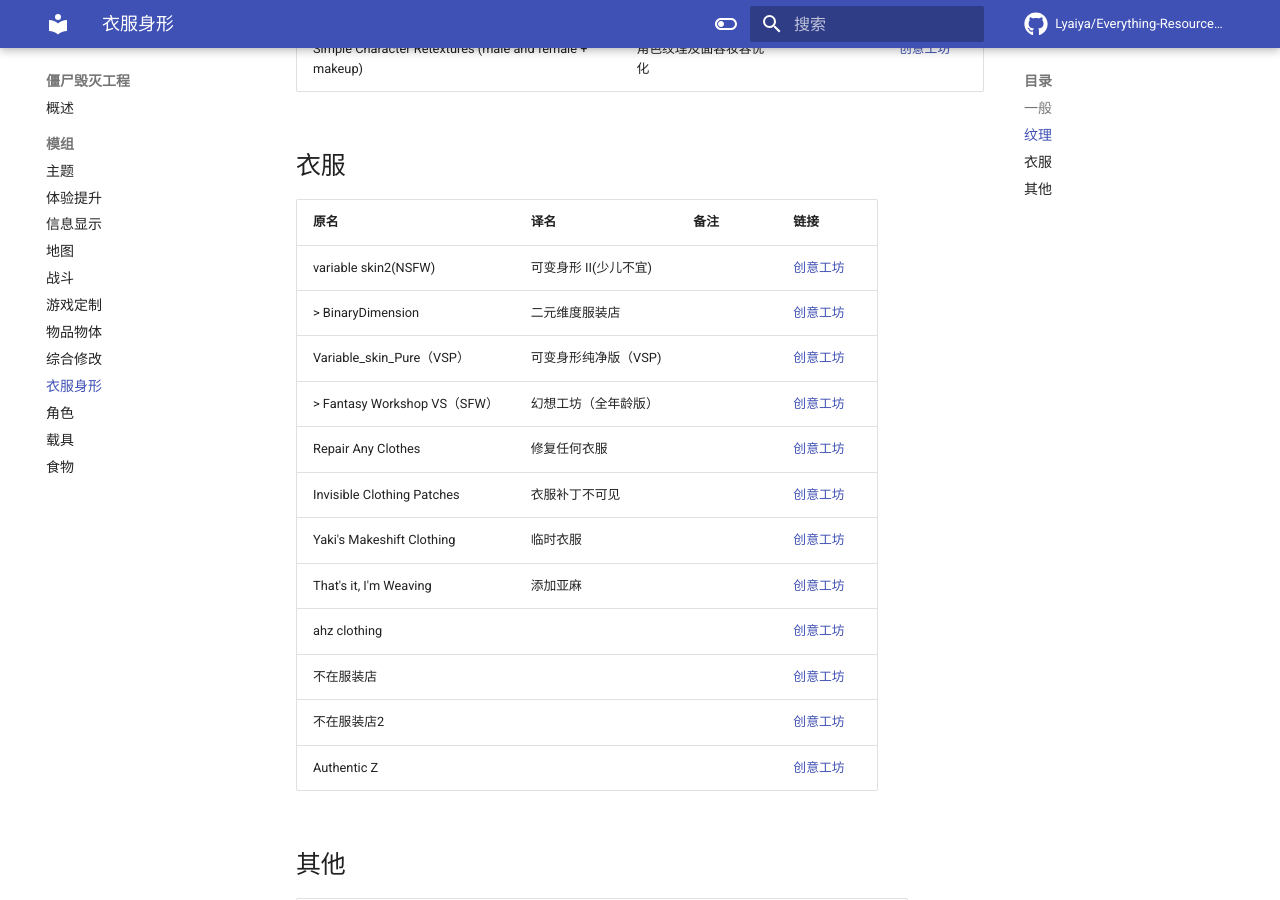
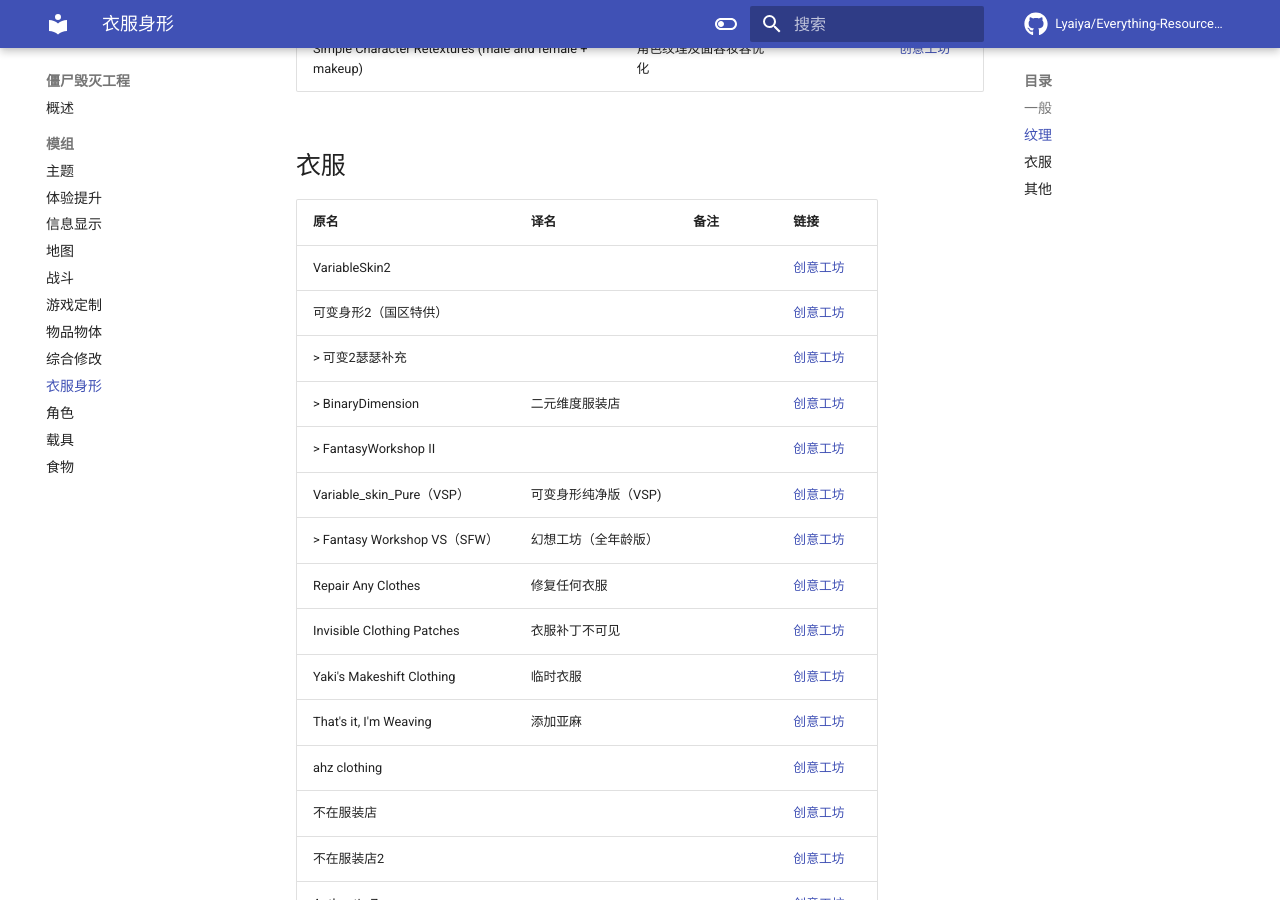
Before and after one commit to Lyaiya/Everything-Resource-Guide, an MkDocs documentation site: the page built from docs/僵尸毁灭工程/模组/衣服身形.md, in a window 1280 px wide and 900 px high, scrolled down 588 px. Built offline with MkDocs 1.6.1 and Material for MkDocs 9.7.7, drawn with Linux system fonts in a browser that asks for light colours; comment, search, counter and statistics services are not loaded.

Commit message:
PZ Update

```diff
--- a/docs/僵尸毁灭工程/模组/衣服身形.md
+++ b/docs/僵尸毁灭工程/模组/衣服身形.md
@@ -16,20 +16,23 @@
 
 ## 衣服
 
-| 原名                         | 译名                  | 备注 | 链接                                                                          |
-| ---------------------------- | --------------------- | ---- | ----------------------------------------------------------------------------- |
-| variable skin2(NSFW)         | 可变身形 II(少儿不宜) |      | [创意工坊](https://steamcommunity.com/sharedfiles/filedetails/?id=3029519365) |
-| > BinaryDimension            | 二元维度服装店        |      | [创意工坊](https://steamcommunity.com/sharedfiles/filedetails/?id=2968800219) |
-| Variable_skin_Pure（VSP）    | 可变身形纯净版（VSP)  |      | [创意工坊](https://steamcommunity.com/sharedfiles/filedetails/?id=2900538443) |
-| > Fantasy Workshop VS（SFW） | 幻想工坊（全年龄版）  |      | [创意工坊](https://steamcommunity.com/sharedfiles/filedetails/?id=2932222166) |
-| Repair Any Clothes           | 修复任何衣服          |      | [创意工坊](https://steamcommunity.com/sharedfiles/filedetails/?id=2142622992) |
-| Invisible Clothing Patches   | 衣服补丁不可见        |      | [创意工坊](https://steamcommunity.com/sharedfiles/filedetails/?id=2464748152) |
-| Yaki's Makeshift Clothing    | 临时衣服              |      | [创意工坊](https://steamcommunity.com/sharedfiles/filedetails/?id=2827080218) |
-| That's it, I'm Weaving       | 添加亚麻              |      | [创意工坊](https://steamcommunity.com/sharedfiles/filedetails/?id=2922138439) |
-| ahz clothing                 |                       |      | [创意工坊](https://steamcommunity.com/sharedfiles/filedetails/?id=2908013174) |
-| 不在服装店                   |                       |      | [创意工坊](https://steamcommunity.com/sharedfiles/filedetails/?id=2810320955) |
-| 不在服装店2                  |                       |      | [创意工坊](https://steamcommunity.com/sharedfiles/filedetails/?id=3002641716) |
-| Authentic Z                  |                       |      | [创意工坊](https://steamcommunity.com/sharedfiles/filedetails/?id=2335368829) |
+| 原名                         | 译名                 | 备注 | 链接                                                                          |
+| ---------------------------- | -------------------- | ---- | ----------------------------------------------------------------------------- |
+| VariableSkin2                |                      |      | [创意工坊](https://steamcommunity.com/sharedfiles/filedetails/?id=3034344638) |
+| 可变身形2（国区特供）        |                      |      | [创意工坊](https://steamcommunity.com/sharedfiles/filedetails/?id=3032635536) |
+| > 可变2瑟瑟补充              |                      |      | [创意工坊](https://steamcommunity.com/sharedfiles/filedetails/?id=3033103176) |
+| > BinaryDimension            | 二元维度服装店       |      | [创意工坊](https://steamcommunity.com/sharedfiles/filedetails/?id=2968800219) |
+| > FantasyWorkshop II         |                      |      | [创意工坊](https://steamcommunity.com/sharedfiles/filedetails/?id=3031388630) |
+| Variable_skin_Pure（VSP）    | 可变身形纯净版（VSP) |      | [创意工坊](https://steamcommunity.com/sharedfiles/filedetails/?id=2900538443) |
+| > Fantasy Workshop VS（SFW） | 幻想工坊（全年龄版） |      | [创意工坊](https://steamcommunity.com/sharedfiles/filedetails/?id=2932222166) |
+| Repair Any Clothes           | 修复任何衣服         |      | [创意工坊](https://steamcommunity.com/sharedfiles/filedetails/?id=2142622992) |
+| Invisible Clothing Patches   | 衣服补丁不可见       |      | [创意工坊](https://steamcommunity.com/sharedfiles/filedetails/?id=2464748152) |
+| Yaki's Makeshift Clothing    | 临时衣服             |      | [创意工坊](https://steamcommunity.com/sharedfiles/filedetails/?id=2827080218) |
+| That's it, I'm Weaving       | 添加亚麻             |      | [创意工坊](https://steamcommunity.com/sharedfiles/filedetails/?id=2922138439) |
+| ahz clothing                 |                      |      | [创意工坊](https://steamcommunity.com/sharedfiles/filedetails/?id=2908013174) |
+| 不在服装店                   |                      |      | [创意工坊](https://steamcommunity.com/sharedfiles/filedetails/?id=2810320955) |
+| 不在服装店2                  |                      |      | [创意工坊](https://steamcommunity.com/sharedfiles/filedetails/?id=3002641716) |
+| Authentic Z                  |                      |      | [创意工坊](https://steamcommunity.com/sharedfiles/filedetails/?id=2335368829) |
 
 ## 其他
 
```
Also changed, not shown: docs/僵尸毁灭工程/模组/战斗.md (+2 -0 lines), docs/僵尸毁灭工程/模组/载具.md (+1 -0 lines).
